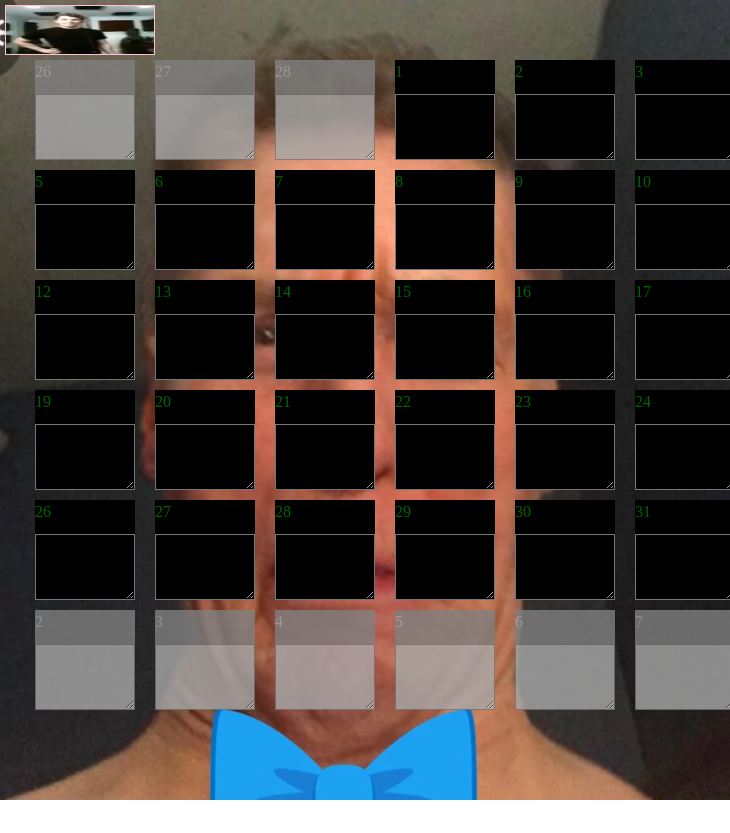
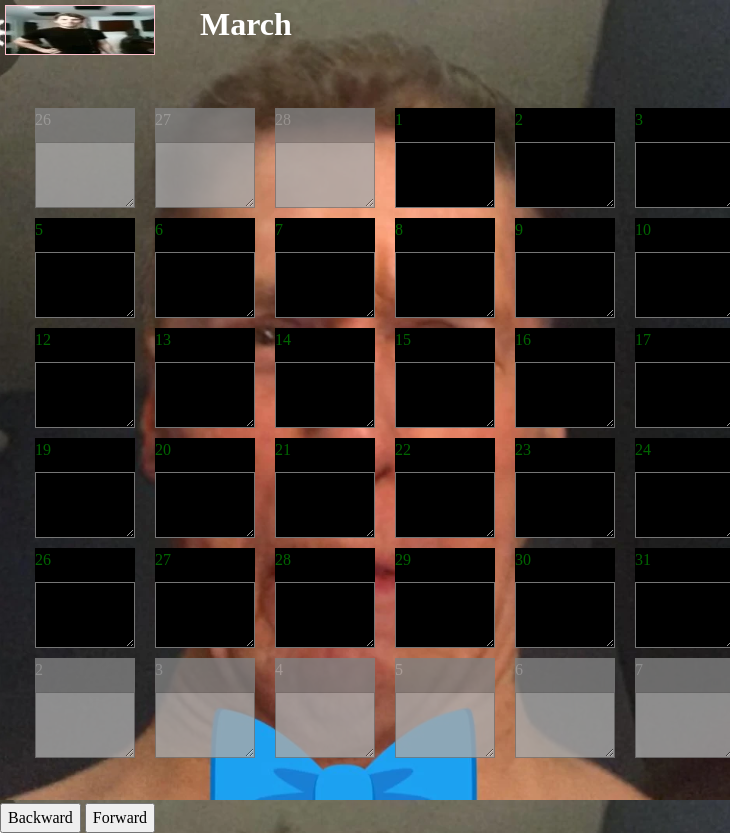
Before and after one commit to On3zIE/TodoList, an Electron app: page renderer/calendar.html in a window 730 px wide. Shown: the top 833 px of the page. Before the commit the page ends 800 px from the top, so only its background shows below. Drawn offline with Linux system fonts and the light colour scheme.

Commit message:
add button to change currently displayed month

```diff
--- a/renderer/calendar.css
+++ b/renderer/calendar.css
@@ -125,3 +125,7 @@ p, h1, h2, h3, h4, h5, h6 {
 .row1 {
   margin-top: 20px;
 }
+
+#monthName {
+  margin-left: 200px;
+}
--- a/renderer/calendar.html
+++ b/renderer/calendar.html
@@ -6,7 +6,10 @@
   <link rel="stylesheet" href="calendar.css">
 </head>
 <body>
+  <h1 id="monthName">January</h1>
   <div id="main-Container"></div>
   <a href="index.html" id="todoListLink"></a>
+  <button onclick="backwardMonth()" class="changeMonthButton">Backward</button>
+  <button onclick="forwardMonth()" class="changeMonthButton">Forward</button>
 </body>
 </html>
--- a/renderer/calendar.js
+++ b/renderer/calendar.js
@@ -1,10 +1,22 @@
 const { BrowserWindow } = require("electron");
 
+let currentMonth = new Date().getMonth();
+
+const forwardMonth = () => {
+    currentMonth++;
+    displayDates();
+}
+const backwardMonth = () => {
+    currentMonth--;
+    displayDates();
+}
+
+const getDaysArr = () => {
     var dateNow = new Date();
-var firstDay = new Date(dateNow.getFullYear(), dateNow.getMonth(), 1).getDay();
-var lastDay = new Date(dateNow.getFullYear(), dateNow.getMonth() + 1, 0).getDay();
-var daysInMonth = new Date(dateNow.getFullYear(), dateNow.getMonth() + 1, 0).getDate();
-var daysInPreviousMonth = new Date(dateNow.getFullYear(), dateNow.getMonth(), 0).getDate();
+    var firstDay = new Date(dateNow.getFullYear(), currentMonth, 1).getDay();
+    var lastDay = new Date(dateNow.getFullYear(), currentMonth + 1, 0).getDay();
+    var daysInMonth = new Date(dateNow.getFullYear(), currentMonth + 1, 0).getDate();
+    var daysInPreviousMonth = new Date(dateNow.getFullYear(), currentMonth, 0).getDate();
 
     var extraStartDays = 7 - firstDay - 1;
     var extraEndDays = 7 - lastDay - 1;
@@ -13,33 +25,42 @@ var days = [];
 
     //console.log(daysInPreviousMonth);
 
-for(let i = daysInPreviousMonth - extraStartDays + 1; i < daysInPreviousMonth + 1; i++) {
-    const daysObj = {i: i, class: "outOfMonth"};
+    for (let i = daysInPreviousMonth - extraStartDays + 1; i < daysInPreviousMonth + 1; i++) {
+        const daysObj = { i: i, class: "outOfMonth" };
         console.log(daysObj);
         days.push(daysObj);
     }
 
-for(let i = 0; i < daysInMonth; i++) {
-    const daysObj = {i: i + 1, class: "daysStyle"};
+    for (let i = 0; i < daysInMonth; i++) {
+        const daysObj = { i: i + 1, class: "daysStyle" };
         console.log(daysObj);
         days.push(daysObj);
     }
 
-for(let i = 0; i < extraEndDays; i++) {
-    const daysObj = {i: i + 1, class: "outOfMonth"};
+    for (let i = 0; i < extraEndDays; i++) {
+        const daysObj = { i: i + 1, class: "outOfMonth" };
         console.log(daysObj);
         days.push(daysObj);
     }
     if (days.length == 35) for (let i = 2; i < 9; i++) {
-    const daysObj = {i: i, class: "outOfMonth"};
+        const daysObj = { i: i, class: "outOfMonth" };
         console.log(daysObj);
         days.push(daysObj);
     }
 
-console.log(days);
+    return days;
+}
 
-const displayDates = days => {
+const displayDates = () => {
+    var monthName = new Date(2000, currentMonth + 1, 0).toLocaleString('default', { month: 'long' });
+    document.getElementById("monthName").innerHTML = monthName;
+
+    var days = getDaysArr();
     var categoryContainer = document.getElementById("main-Container");
+    const calendarBoxes = document.getElementsByClassName("calendarEntries");
+    while (calendarBoxes.length > 0) {
+        calendarBoxes[0].parentNode.removeChild(calendarBoxes[0]);
+    }
     var dateRows = document.createElement("div");
     var row1 = document.createElement("div");
     var row2 = document.createElement("div");
@@ -95,4 +116,4 @@ const displayDates = days => {
 
 }
 
-window.onload = () => displayDates(days);
+window.onload = () => displayDates();
```
Lines whose indentation alone changed are shown as unchanged.
